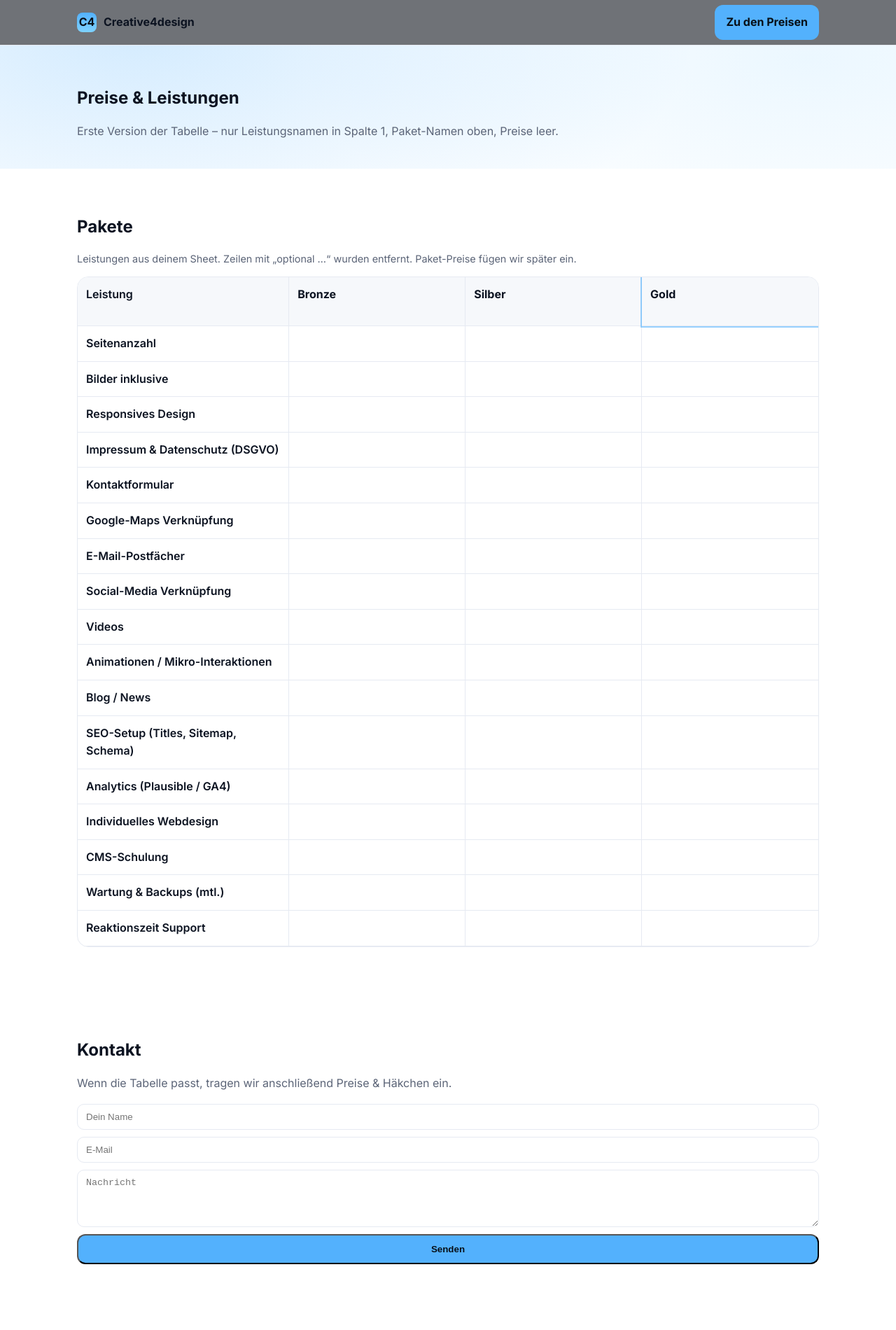
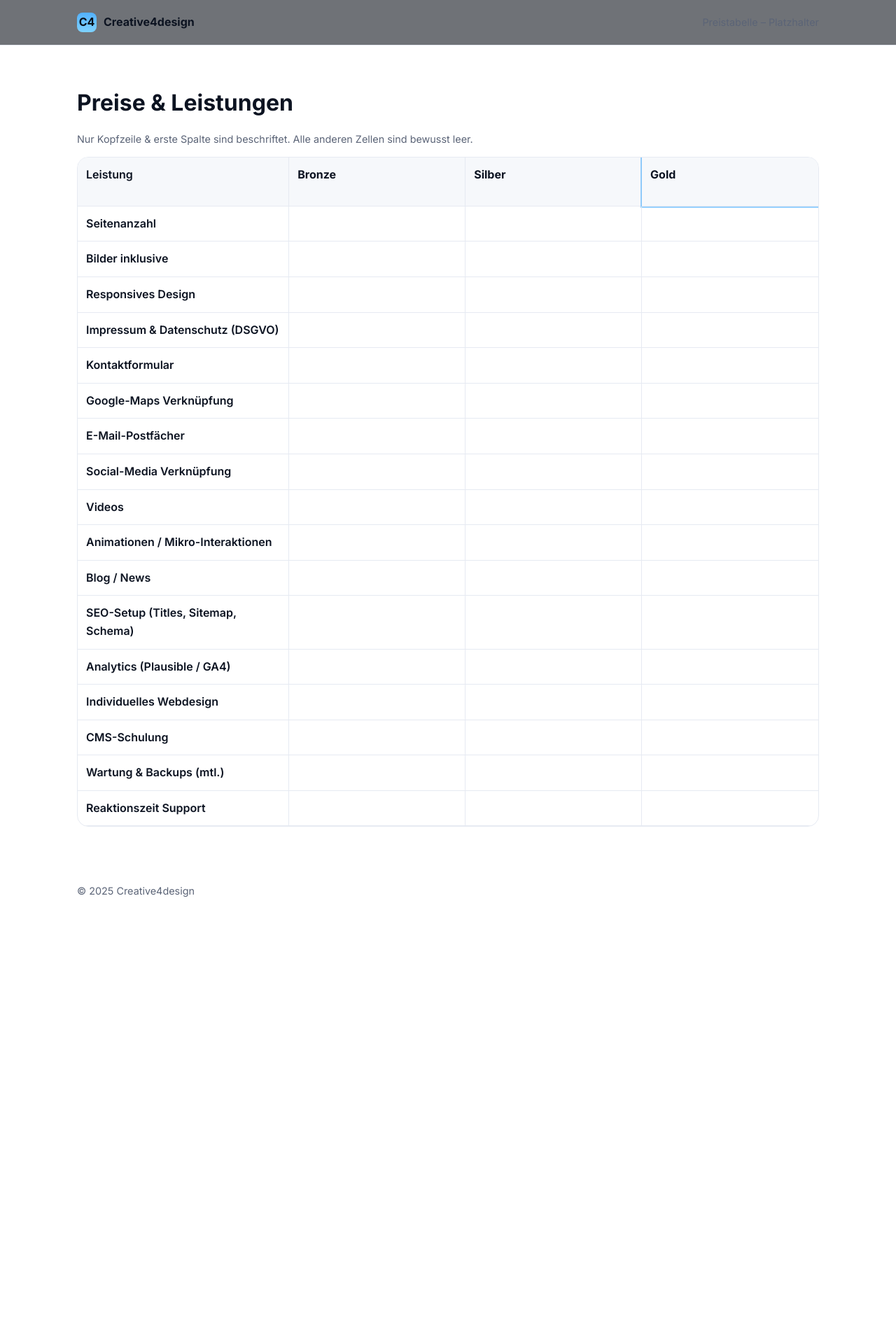
Before and after one commit to Test-web765/Test, a plain HTML site: page index.html in a window 1280 px wide. Shown: the top 1900 px of the page at 70% size. After the commit the page ends 1341 px from the top, so only its background shows below. Drawn offline with Linux system fonts and the light colour scheme.

Commit message:
Update index.html

```diff
--- a/index.html
+++ b/index.html
@@ -4,85 +4,61 @@
   <meta charset="utf-8" />
   <meta name="viewport" content="width=device-width, initial-scale=1" />
   <title>Creative4design – Preise & Leistungen</title>
-  <meta name="description" content="Preisvergleich Bronze / Silber / Gold. Alle Leistungen in der Übersicht." />
+  <meta name="description" content="Paketvergleich Bronze / Silber / Gold. Nur Kopfzeile und erste Spalte befüllt, Rest als Platzhalter." />
   <link href="https://fonts.googleapis.com/css2?family=Inter:wght@400;600;700&display=swap" rel="stylesheet" />
   <style>
     :root{
       --bg:#0b0d12; --bg-soft:#10141d; --card:#111826; --border:#1e2533;
       --text:#e8eef8; --muted:#a8b0c2; --accent:#53b1fd; --accent2:#7ed2ff;
-      --radius:16px; --shadow:0 10px 36px rgba(0,0,0,.3); --container:1100px;
+      --radius:16px; --container:1100px;
     }
     @media (prefers-color-scheme: light){
-      :root{ --bg:#fff; --bg-soft:#f6f8fb; --card:#fff; --border:#e6eaf2; --text:#0c1321; --muted:#5b6477; --shadow:0 10px 28px rgba(0,0,0,.08) }
+      :root{ --bg:#fff; --bg-soft:#f6f8fb; --card:#fff; --border:#e6eaf2; --text:#0c1321; --muted:#5b6477 }
     }
     *{box-sizing:border-box}
-    html{scroll-behavior:smooth}
     html,body{margin:0}
     body{font-family:Inter,system-ui,Segoe UI,Roboto,Arial,sans-serif;background:var(--bg);color:var(--text);line-height:1.6}
     .container{max-width:var(--container);margin:0 auto;padding:0 20px}
-    .section{padding:64px 0}
+    header{position:sticky;top:0;z-index:20;background:rgba(16,20,29,.6);backdrop-filter:blur(6px);border-bottom:1px solid var(--border)}
+    .nav{display:flex;align-items:center;justify-content:space-between;min-height:64px}
+    .brand{display:flex;gap:10px;align-items:center;font-weight:800}
+    .badge{width:28px;height:28px;border-radius:8px;display:grid;place-items:center;background:linear-gradient(180deg,var(--accent),var(--accent2));color:#081019}
+    .section{padding:56px 0}
     h1,h2{margin:0 0 .75rem}
     .muted{color:var(--muted)} .small{font-size:.9rem}
-    .site-header{position:sticky;top:0;background:rgba(16,20,29,.6);backdrop-filter:blur(6px);border-bottom:1px solid var(--border);z-index:40}
-    .nav{display:flex;justify-content:space-between;align-items:center;min-height:64px}
-    .brand{display:flex;align-items:center;gap:10px;font-weight:800}
-    .brand-badge{width:28px;height:28px;border-radius:8px;display:grid;place-items:center;background:linear-gradient(180deg,var(--accent),var(--accent2));color:#081019}
-    .hero{padding:56px 0 24px;background:
-      radial-gradient(800px 360px at 15% -10%, rgba(83,177,253,.25), transparent),
-      radial-gradient(720px 320px at 90% 10%, rgba(125,203,255,.15), transparent)}
-    .btn{display:inline-block;padding:12px 16px;border-radius:12px;background:var(--accent);color:#081019;font-weight:700;text-decoration:none;transition:.2s transform,.2s box-shadow}
-    .btn:hover{transform:translateY(-2px);box-shadow:var(--shadow)}
-    /* ===== Pricing Compare (nur 1. Spalte beschriftet) ===== */
+
+    /* ===== Tabelle ===== */
     .pricing-wrap{overflow:auto}
     .pricing-compare{
-      min-width:780px; display:grid; grid-template-columns:1.2fr repeat(3,1fr);
+      min-width:780px;
+      display:grid; grid-template-columns:1.2fr repeat(3,1fr);
       border:1px solid var(--border); border-radius:16px; overflow:hidden; background:var(--card);
     }
     .pc-cell{padding:12px; border-right:1px solid var(--border); border-bottom:1px solid var(--border)}
     .pc-cell:nth-child(4n){border-right:none}
-    .pc-th{background:var(--bg-soft);font-weight:700;position:relative}
+    .pc-th{background:var(--bg-soft);font-weight:700}
     .pc-th.pc-accent{outline:2px solid color-mix(in oklab,var(--accent),transparent 40%)}
     .pc-feature{font-weight:600}
-    .price{height:1.2rem} /* leerer Preis-Platzhalter */
-    /* Reveal */
-    @media (prefers-reduced-motion:no-preference){
-      [data-reveal]{opacity:0;transform:translateY(18px);transition:opacity .6s, transform .6s}
-      .reveal-in{opacity:1;transform:none}
-      .pc-cell{transition:background .2s}
-      .pc-cell:hover{background:rgba(83,177,253,.08)}
-    }
-    /* Kontakt mini */
-    .form{display:grid;gap:10px;margin-top:12px}
-    input,textarea{padding:10px 12px;border-radius:10px;border:1px solid var(--border);background:var(--bg);color:var(--text)}
-    input:focus,textarea:focus{outline:none;border-color:var(--accent);box-shadow:0 0 0 3px color-mix(in oklab,var(--accent),transparent 75%)}
-    .footer{border-top:1px solid var(--border);padding:16px 0;color:var(--muted);text-align:center;margin-top:32px}
+    .price{height:1.2rem} /* leerer Platzhalter für Preise */
   </style>
 </head>
 <body>
-  <header class="site-header">
+  <header>
     <div class="container nav">
-      <div class="brand"><span class="brand-badge">C4</span>Creative4design</div>
-      <a class="btn" href="#preise">Zu den Preisen</a>
+      <div class="brand"><span class="badge">C4</span>Creative4design</div>
+      <div class="muted small">Preistabelle – Platzhalter</div>
     </div>
   </header>
 
-  <main>
-    <section class="hero">
-      <div class="container" data-reveal>
+  <main class="section">
+    <div class="container">
       <h1>Preise & Leistungen</h1>
-        <p class="muted">Erste Version der Tabelle – nur Leistungsnamen in Spalte 1, Paket-Namen oben, Preise leer.</p>
-      </div>
-    </section>
-
-    <section id="preise" class="section">
-      <div class="container" data-reveal>
-        <h2>Pakete</h2>
-        <p class="small muted">Leistungen aus deinem Sheet. Zeilen mit „optional …“ wurden entfernt. Paket-Preise fügen wir später ein.</p>
+      <p class="muted small">Nur Kopfzeile & erste Spalte sind beschriftet. Alle anderen Zellen sind bewusst leer.</p>
 
       <div class="pricing-wrap">
-          <div class="pricing-compare" role="table" aria-label="Leistungsvergleich">
+        <div class="pricing-compare" role="table" aria-label="Leistungsvergleich (Platzhalter)">
 
-            <!-- Kopfzeile: Paketnamen, Preise leer -->
+          <!-- Kopfzeile: Paketnamen, Preise leer (keine Seitenanzahl angezeigt) -->
           <div class="pc-cell pc-th pc-feature" role="columnheader">Leistung</div>
           <div class="pc-cell pc-th" role="columnheader">
             <strong>Bronze</strong>
@@ -97,65 +73,37 @@
             <div class="price"></div>
           </div>
 
-            <!-- NUR SPALTE 1 ist beschriftet; alle anderen Zellen leer -->
-            <div class="pc-cell pc-feature">Seitenanzahl</div><div class="pc-cell"></div><div class="pc-cell"></div><div class="pc-cell"></div>
-            <div class="pc-cell pc-feature">Bilder inklusive</div><div class="pc-cell"></div><div class="pc-cell"></div><div class="pc-cell"></div>
-            <div class="pc-cell pc-feature">Responsives Design</div><div class="pc-cell"></div><div class="pc-cell"></div><div class="pc-cell"></div>
-            <div class="pc-cell pc-feature">Impressum & Datenschutz (DSGVO)</div><div class="pc-cell"></div><div class="pc-cell"></div><div class="pc-cell"></div>
-            <div class="pc-cell pc-feature">Kontaktformular</div><div class="pc-cell"></div><div class="pc-cell"></div><div class="pc-cell"></div>
-            <div class="pc-cell pc-feature">Google-Maps Verknüpfung</div><div class="pc-cell"></div><div class="pc-cell"></div><div class="pc-cell"></div>
-            <div class="pc-cell pc-feature">E-Mail-Postfächer</div><div class="pc-cell"></div><div class="pc-cell"></div><div class="pc-cell"></div>
-            <div class="pc-cell pc-feature">Social-Media Verknüpfung</div><div class="pc-cell"></div><div class="pc-cell"></div><div class="pc-cell"></div>
-            <div class="pc-cell pc-feature">Videos</div><div class="pc-cell"></div><div class="pc-cell"></div><div class="pc-cell"></div>
-            <div class="pc-cell pc-feature">Animationen / Mikro-Interaktionen</div><div class="pc-cell"></div><div class="pc-cell"></div><div class="pc-cell"></div>
-            <div class="pc-cell pc-feature">Blog / News</div><div class="pc-cell"></div><div class="pc-cell"></div><div class="pc-cell"></div>
-            <div class="pc-cell pc-feature">SEO-Setup (Titles, Sitemap, Schema)</div><div class="pc-cell"></div><div class="pc-cell"></div><div class="pc-cell"></div>
-            <div class="pc-cell pc-feature">Analytics (Plausible / GA4)</div><div class="pc-cell"></div><div class="pc-cell"></div><div class="pc-cell"></div>
-            <div class="pc-cell pc-feature">Individuelles Webdesign</div><div class="pc-cell"></div><div class="pc-cell"></div><div class="pc-cell"></div>
-            <div class="pc-cell pc-feature">CMS-Schulung</div><div class="pc-cell"></div><div class="pc-cell"></div><div class="pc-cell"></div>
-            <div class="pc-cell pc-feature">Wartung & Backups (mtl.)</div><div class="pc-cell"></div><div class="pc-cell"></div><div class="pc-cell"></div>
-            <div class="pc-cell pc-feature">Reaktionszeit Support</div><div class="pc-cell"></div><div class="pc-cell"></div><div class="pc-cell"></div>
+          <!-- NUR SPALTE 1 beschriftet – übrige Zellen leer -->
+          <div class="pc-cell pc-feature">Seitenanzahl</div>                        <div class="pc-cell"></div><div class="pc-cell"></div><div class="pc-cell"></div>
+          <div class="pc-cell pc-feature">Bilder inklusive</div>                    <div class="pc-cell"></div><div class="pc-cell"></div><div class="pc-cell"></div>
+          <div class="pc-cell pc-feature">Responsives Design</div>                  <div class="pc-cell"></div><div class="pc-cell"></div><div class="pc-cell"></div>
+          <div class="pc-cell pc-feature">Impressum & Datenschutz (DSGVO)</div>     <div class="pc-cell"></div><div class="pc-cell"></div><div class="pc-cell"></div>
+          <div class="pc-cell pc-feature">Kontaktformular</div>                      <div class="pc-cell"></div><div class="pc-cell"></div><div class="pc-cell"></div>
+          <div class="pc-cell pc-feature">Google-Maps Verknüpfung</div>              <div class="pc-cell"></div><div class="pc-cell"></div><div class="pc-cell"></div>
+          <div class="pc-cell pc-feature">E-Mail-Postfächer</div>                    <div class="pc-cell"></div><div class="pc-cell"></div><div class="pc-cell"></div>
+          <div class="pc-cell pc-feature">Social-Media Verknüpfung</div>             <div class="pc-cell"></div><div class="pc-cell"></div><div class="pc-cell"></div>
+          <div class="pc-cell pc-feature">Videos</div>                               <div class="pc-cell"></div><div class="pc-cell"></div><div class="pc-cell"></div>
+          <div class="pc-cell pc-feature">Animationen / Mikro-Interaktionen</div>    <div class="pc-cell"></div><div class="pc-cell"></div><div class="pc-cell"></div>
+          <div class="pc-cell pc-feature">Blog / News</div>                          <div class="pc-cell"></div><div class="pc-cell"></div><div class="pc-cell"></div>
+          <div class="pc-cell pc-feature">SEO-Setup (Titles, Sitemap, Schema)</div>  <div class="pc-cell"></div><div class="pc-cell"></div><div class="pc-cell"></div>
+          <div class="pc-cell pc-feature">Analytics (Plausible / GA4)</div>          <div class="pc-cell"></div><div class="pc-cell"></div><div class="pc-cell"></div>
+          <div class="pc-cell pc-feature">Individuelles Webdesign</div>              <div class="pc-cell"></div><div class="pc-cell"></div><div class="pc-cell"></div>
+          <div class="pc-cell pc-feature">CMS-Schulung</div>                         <div class="pc-cell"></div><div class="pc-cell"></div><div class="pc-cell"></div>
+          <div class="pc-cell pc-feature">Wartung & Backups (mtl.)</div>             <div class="pc-cell"></div><div class="pc-cell"></div><div class="pc-cell"></div>
+          <div class="pc-cell pc-feature">Reaktionszeit Support</div>                <div class="pc-cell"></div><div class="pc-cell"></div><div class="pc-cell"></div>
 
           <!-- Ausgelassen/entfernt: Mehrsprachigkeit, Buchungssystem, Online-Shop (waren „optional …“) -->
         </div>
       </div>
     </div>
-    </section>
-
-    <section class="section">
-      <div class="container" data-reveal>
-        <h2>Kontakt</h2>
-        <p class="muted">Wenn die Tabelle passt, tragen wir anschließend Preise & Häkchen ein.</p>
-        <form id="contact" class="form">
-          <input name="name" placeholder="Dein Name" required>
-          <input type="email" name="email" placeholder="E-Mail" required>
-          <textarea name="message" rows="4" placeholder="Nachricht"></textarea>
-          <button class="btn" type="submit">Senden</button>
-        </form>
-      </div>
-    </section>
   </main>
 
-  <footer class="footer">
-    <div class="container">© <span id="y"></span> Creative4design</div>
+  <footer class="section" style="padding-top:24px">
+    <div class="container muted small">© <span id="y"></span> Creative4design</div>
   </footer>
 
   <script>
-    // Kleines Reveal beim Scrollen
-    const items=[...document.querySelectorAll('[data-reveal]')];
-    const io=new IntersectionObserver(es=>es.forEach(e=>{if(e.isIntersecting){e.target.classList.add('reveal-in');io.unobserve(e.target)}}),{threshold:.1,rootMargin:'0px 0px -10% 0px'});
-    items.forEach(el=>io.observe(el));
-    document.getElementById('y').textContent=new Date().getFullYear();
-
-    // (optional) Mini mailto:
-    const TO_EMAIL="info@creative4design.de";
-    document.getElementById('contact')?.addEventListener('submit',e=>{
-      e.preventDefault();
-      const fd=new FormData(e.target);
-      const subject=encodeURIComponent('Kontakt über Website');
-      const body=encodeURIComponent(`Name: ${fd.get('name')}\nE-Mail: ${fd.get('email')}\n\n${fd.get('message')||''}`);
-      location.href=`mailto:${TO_EMAIL}?subject=${subject}&body=${body}`;
-    });
+    document.getElementById('y').textContent = new Date().getFullYear();
   </script>
 </body>
 </html>
```
Lines whose indentation alone changed are shown as unchanged.
